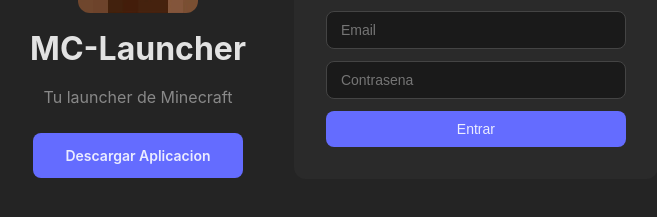
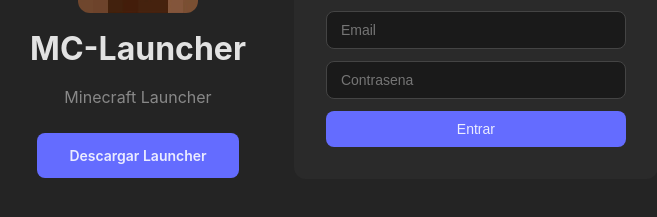
Before and after one commit to roloar7/MC-Launcher, a React (Vite) app: page / in a window 1280 px wide. Shown: the part 397-614 px from the top of the page, without its empty margins (296-953 px from the left). Built offline with nearby package versions, Linux system fonts and the light colour scheme; no server answers.

Commit message:
Update Login.jsx

```diff
--- a/src/pages/Login.jsx
+++ b/src/pages/Login.jsx
@@ -35,10 +35,10 @@
       <div className="login-hero">
         <img src={steve} alt="Steve" className="login-logo" />
         <h1>MC-Launcher</h1>
-        <p className="login-subtitle">Tu launcher de Minecraft</p>
+        <p className="login-subtitle">Minecraft Launcher</p>
         {!isElectron && (
           <a href="/release/MC-Launcher Setup.exe" download className="download-btn">
-            Descargar Aplicacion
+            Descargar Launcher
           </a>
         )}
       </div>
```
